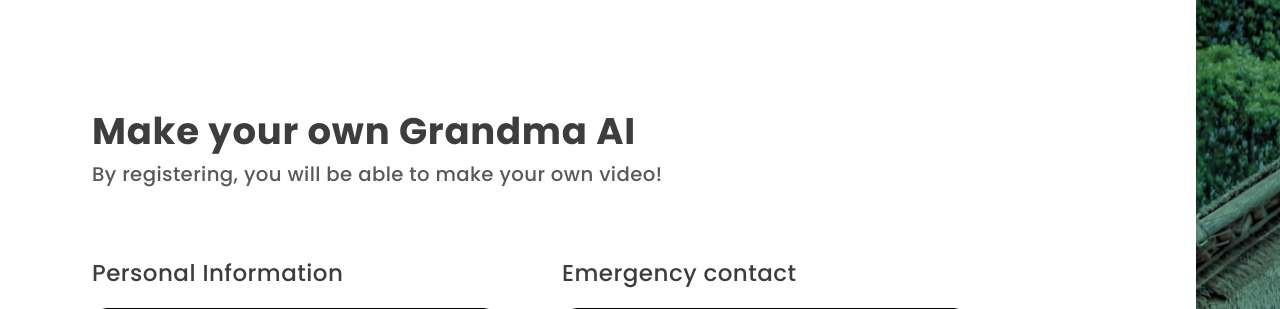
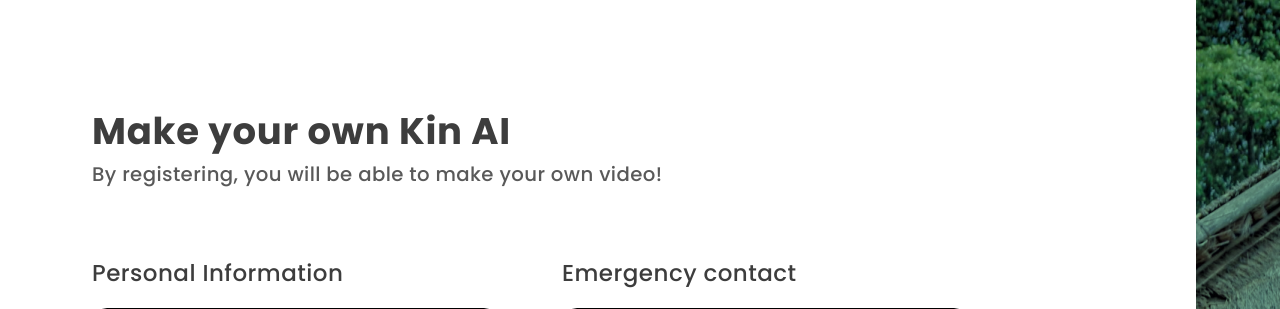
Before and after one commit to tong2984a/ai_lipsync, a Flask app: page / in a window 1280 px wide. Shown: the top 309 px of the page. Run offline with Flask 3, Linux system fonts and the light colour scheme.

Commit message:
rename grandma AI to kin AI

```diff
--- a/templates/mini-music-player.html
+++ b/templates/mini-music-player.html
@@ -17,7 +17,7 @@
 
 <body>
     <div class="audio-container">
-        <h1>Swift</h1>
+        <h1>Say Something</h1>
 
         <div class="audio-img-wrapper">
             <div class="audio-img">
--- a/templates/register.html
+++ b/templates/register.html
@@ -132,7 +132,7 @@
           <div class="submit">Submit</div>
         </button>
       </form>
-      <b class="make-your-own">Make your own Grandma AI</b>
+      <b class="make-your-own">Make your own Kin AI</b>
       <div class="by-registering-you">
         By registering, you will be able to make your own video!
       </div>
```
